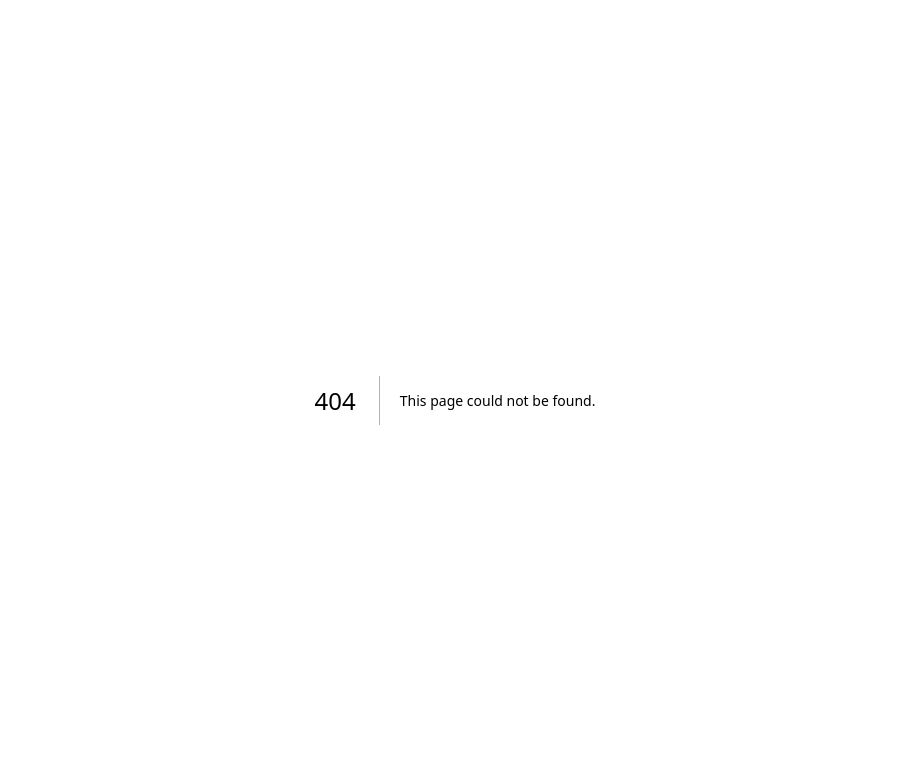
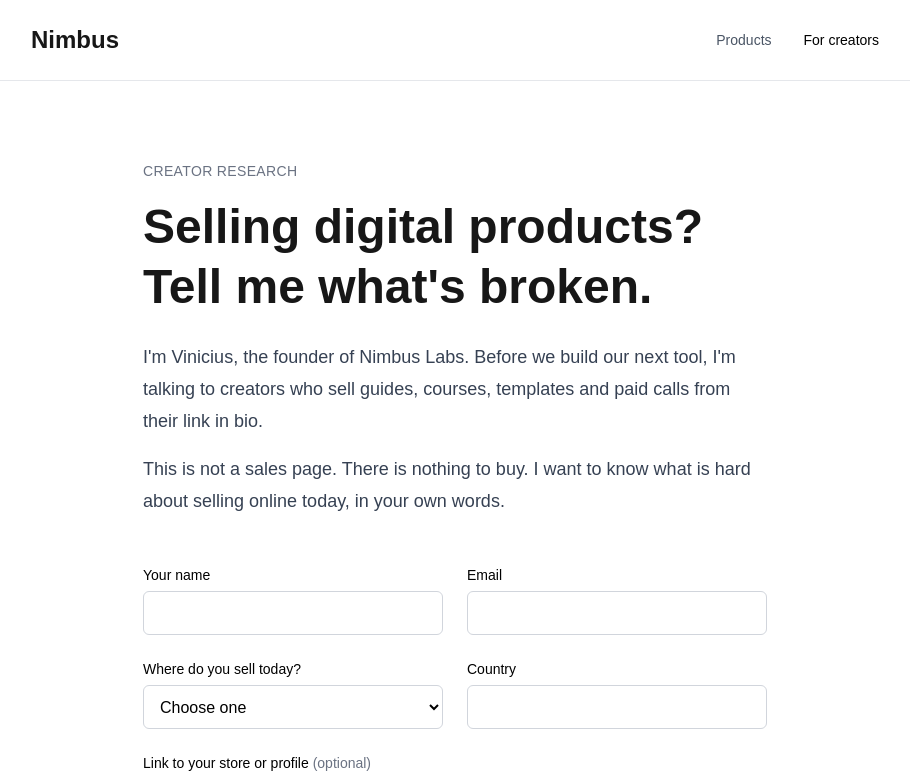
Before and after one commit to viniciussucupira/nimbus-labs, a Next.js app: page /creators in a window 1280 px wide. Before the commit this address had no page. Shown: the top 777 px of the page, without its empty margins (185-1095 px from the left). Built offline with nearby package versions, Linux system fonts and the light colour scheme.

Commit message:
feat: add creator research page

```diff
--- /dev/null
+++ b/app/creators/page.tsx
@@ -0,0 +1,75 @@
+import type { Metadata } from "next";
+import Link from "next/link";
+import { CreatorResearchForm } from "@/components/creator-research-form";
+import { SiteFooter } from "@/components/site-footer";
+import { SUPPORT_EMAIL } from "@/lib/creator-research";
+
+export const metadata: Metadata = {
+  title: "Selling digital products? Tell me what's broken — Nimbus Labs",
+  description:
+    "Nimbus Labs is talking to creators who sell guides, courses, templates and paid calls before building its next tool. Share what's hard about selling online.",
+};
+
+export default function CreatorsPage() {
+  return (
+    <div className="min-h-screen bg-white flex flex-col">
+      <header className="border-b border-gray-200">
+        <div className="max-w-4xl mx-auto px-6 py-6 flex items-center justify-between">
+          <Link href="/" className="text-2xl font-bold">
+            Nimbus
+          </Link>
+          <nav className="flex gap-8 text-sm">
+            <Link href="/#products" className="text-gray-600 hover:text-black">
+              Products
+            </Link>
+            <Link href="/creators" className="text-black font-medium">
+              For creators
+            </Link>
+          </nav>
+        </div>
+      </header>
+
+      <main className="flex-1 w-full max-w-2xl mx-auto px-6 py-16 sm:py-20">
+        <p className="text-sm font-medium uppercase tracking-wide text-gray-500 mb-4">
+          Creator research
+        </p>
+        <h1 className="text-4xl sm:text-5xl font-bold leading-tight mb-6">
+          Selling digital products? Tell me what&apos;s broken.
+        </h1>
+        <div className="space-y-4 text-lg leading-8 text-gray-700 mb-12">
+          <p>
+            I&apos;m Vinicius, the founder of Nimbus Labs. Before we build our
+            next tool, I&apos;m talking to creators who sell guides, courses,
+            templates and paid calls from their link in bio.
+          </p>
+          <p>
+            This is not a sales page. There is nothing to buy. I want to know
+            what is hard about selling online today, in your own words.
+          </p>
+        </div>
+
+        <CreatorResearchForm />
+
+        <section className="mt-16 border-t border-gray-200 pt-10">
+          <h2 className="text-xl font-bold mb-4">What happens with your answers</h2>
+          <ul className="list-disc pl-6 space-y-2 text-[17px] leading-7 text-gray-700">
+            <li>They are used only to decide what Nimbus Labs builds next.</li>
+            <li>They are never sold or shared for anyone else&apos;s marketing.</li>
+            <li>
+              To have them deleted, email{" "}
+              <a
+                href={`mailto:${SUPPORT_EMAIL}`}
+                className="text-black underline underline-offset-2 hover:no-underline"
+              >
+                {SUPPORT_EMAIL}
+              </a>
+              .
+            </li>
+          </ul>
+        </section>
+      </main>
+
+      <SiteFooter />
+    </div>
+  );
+}
```
